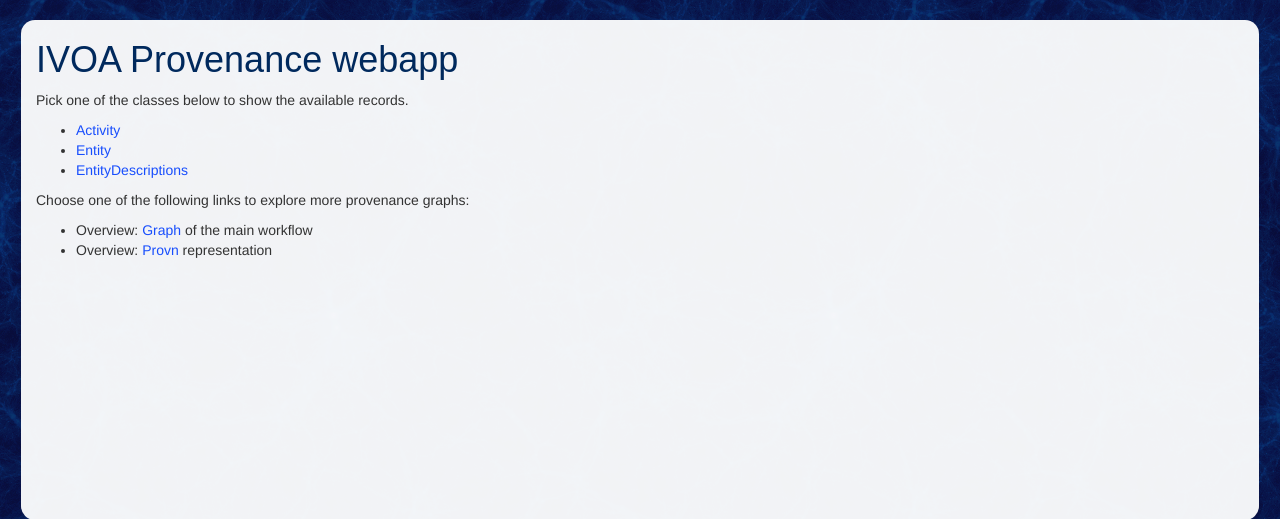
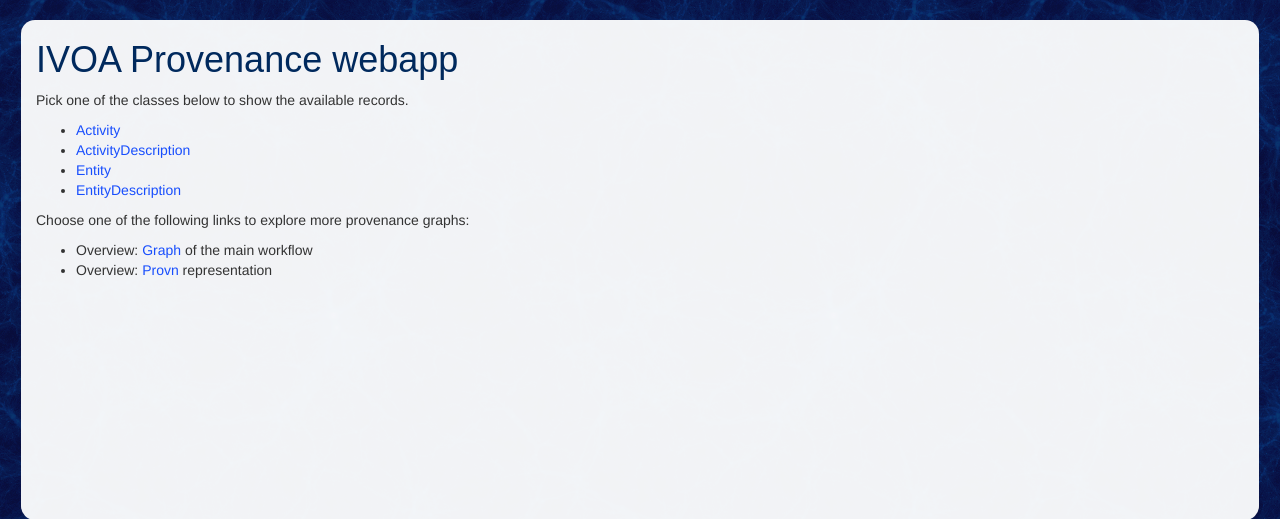
Before and after one commit to kristinriebe/django-provenance, a Django app: page /vo/ in a window 1280 px wide. Shown: the top 519 px of the page. Run offline with Django 3.2, Linux system fonts and the light colour scheme; some libraries are stand-ins or nearby versions.

Commit message:
Activity-description views also working for prov_vo app

```diff
--- a/prov_vo/templates/prov_vo/index.html
+++ b/prov_vo/templates/prov_vo/index.html
@@ -10,8 +10,9 @@
 </p>
 <ul>
     <li><a href="{% url 'prov_vo:activities' %}">Activity</a></li>
+    <li><a href="{% url 'prov_vo:activitydescriptions' %}">ActivityDescription</a></li>
     <li><a href="{% url 'prov_vo:entities' %}">Entity</a></li>
-    <li><a href="{% url 'prov_vo:entitydescriptions' %}">EntityDescriptions</a></li>
+    <li><a href="{% url 'prov_vo:entitydescriptions' %}">EntityDescription</a></li>
 </ul>
 
 <p>
--- a/prov_vo/urls.py
+++ b/prov_vo/urls.py
@@ -10,6 +10,8 @@
     # activities
     url(r'^activities/$', views.ActivitiesView.as_view(), name='activities'),
     url(r'^activities/(?P<pk>[0-9a-zA-Z.:_-]+)/$', views.ActivityDetailView.as_view(), name='activity_detail'),
+    url(r'^activitydescriptions/$', views.ActivityDescriptionsView.as_view(), name='activitydescriptions'),
+    url(r'^activitydescriptions/(?P<pk>[0-9a-zA-Z.:_-]+)/$', views.ActivityDescriptionDetailView.as_view(), name='activitydescription_detail'),
 
     # entities
     url(r'^entities/$', views.EntitiesView.as_view(), name='entities'),
--- a/prov_vo/views.py
+++ b/prov_vo/views.py
@@ -40,6 +40,19 @@
         #context['wasGeneratedBy_list'] = WasGeneratedBy.objects.all()[:]
         #context['wasAssociatedWith_list'] = WasAssociatedWith.objects.all()[:]
         return context
+
+
+class ActivityDescriptionsView(generic.ListView):
+    template_name = 'prov_vo/activitydescriptions.html'
+    context_object_name = 'activitydescription_list'
+
+    def get_queryset(self):
+        """Return the activitydescriptions (at most 1000, ordered by label)."""
+        return ActivityDescription.objects.order_by('-label')[:1000]
+
+
+class ActivityDescriptionDetailView(generic.DetailView):
+    model = ActivityDescription
 
 
 class EntitiesView(generic.ListView):
```
Also changed, not shown: prov_vo/templates/prov_vo/activitydescription_detail.html (+3 -4 lines), prov_vo/templates/prov_vo/activitydescriptions.html (added, +21 -0 lines).
